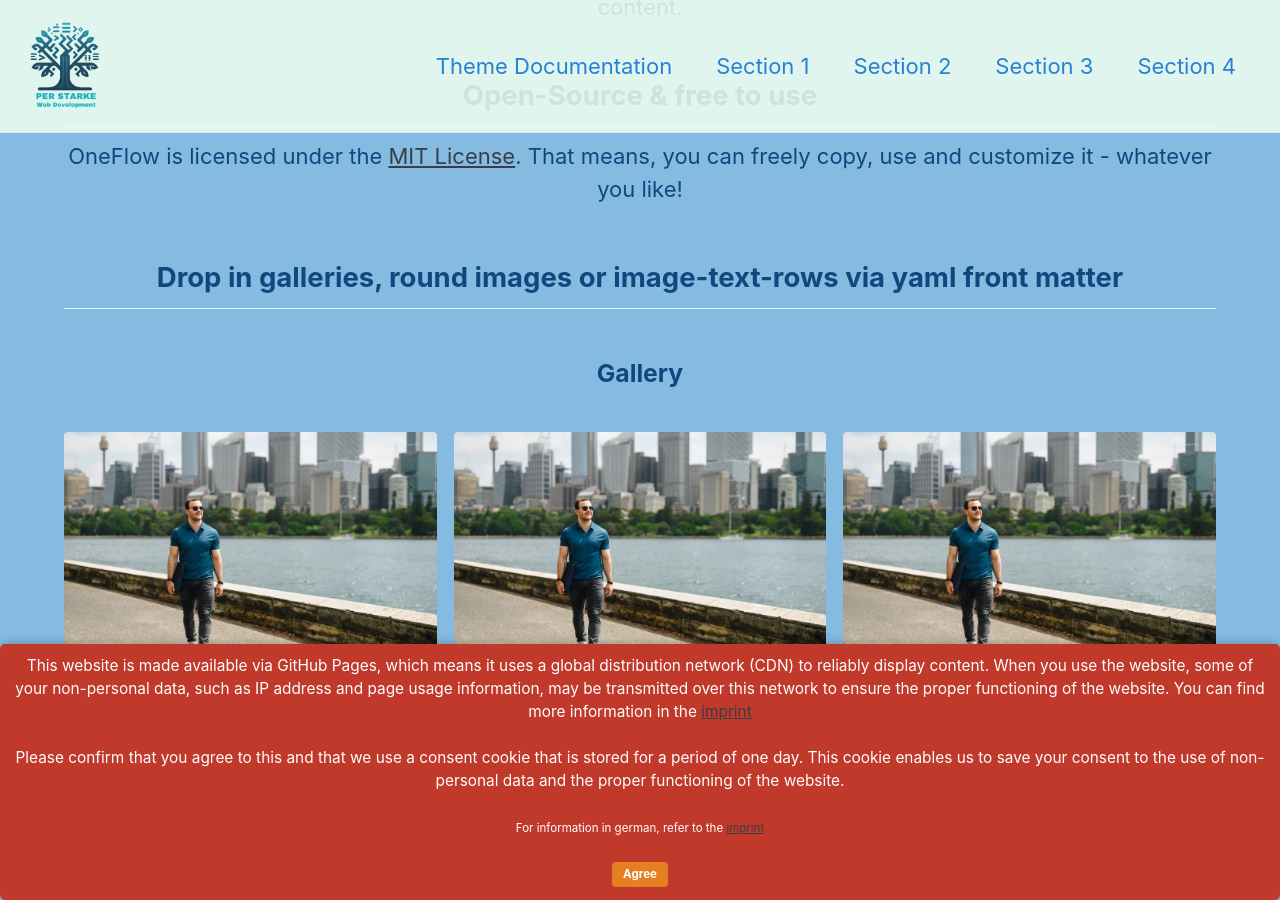
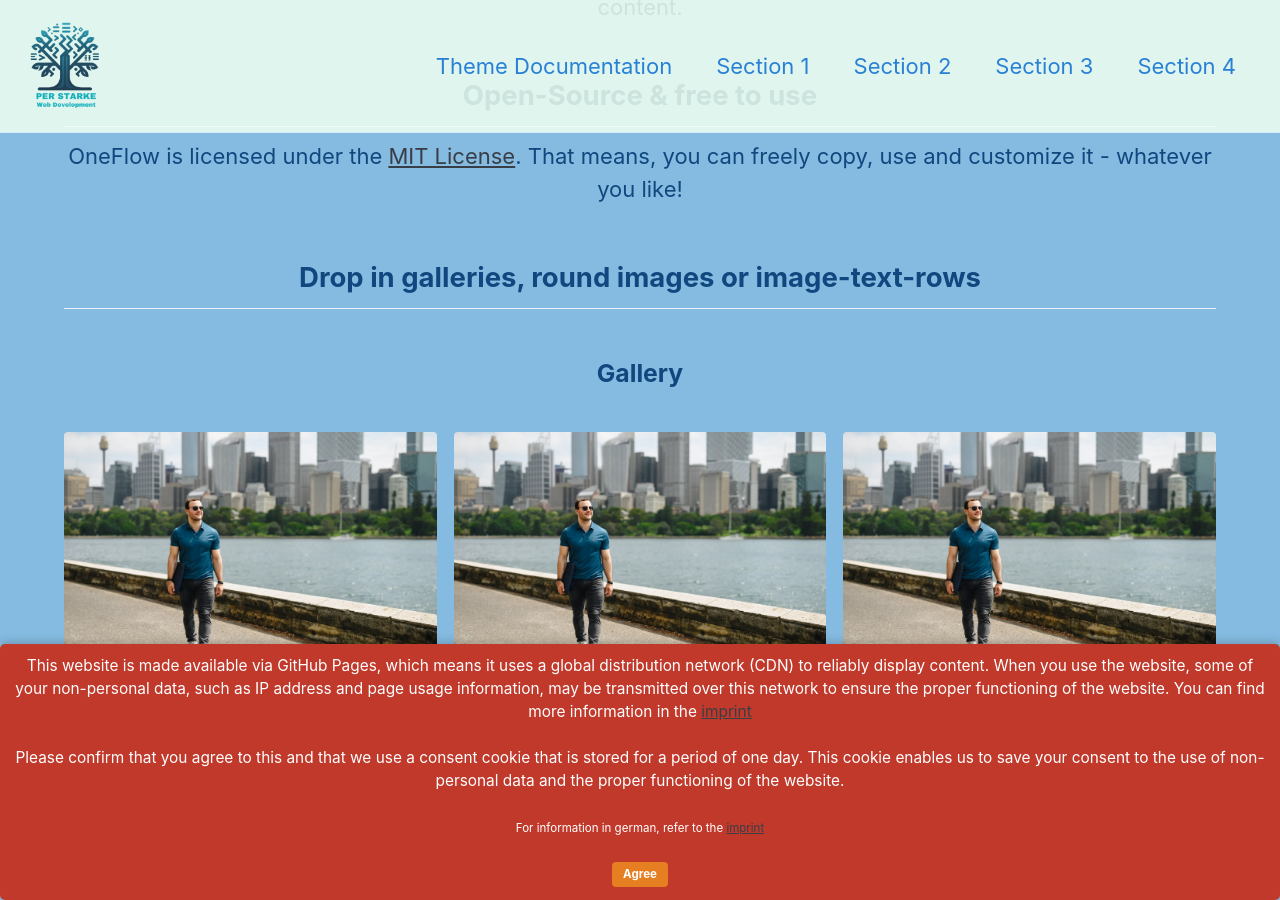
Before and after one commit to perstarke-webdev/oneflow-jekyll-theme, a Jekyll site: the page built from _pages/index.html, in a window 1280 px wide and 900 px high, scrolled down 1313 px. Built offline with Jekyll 4.4.1, drawn with Linux system fonts in a browser that asks for light colours; cached includes are drawn as plain includes.

Commit message:
update index.html

```diff
--- a/_pages/index.html
+++ b/_pages/index.html
@@ -98,7 +98,7 @@ image-text-row-two:
     OneFlow is licensed under the <a href="https://opensource.org/license/mit/" rel="noopener noreferrer nofollow" target="_blank">MIT License</a>.
     That means, you can freely copy, use and customize it - whatever you like!
 
-    <h2>Drop in galleries, round images or image-text-rows via yaml front matter</h2>
+    <h2>Drop in galleries, round images or image-text-rows</h2>
 
     <h3>Gallery</h3>
 
```
